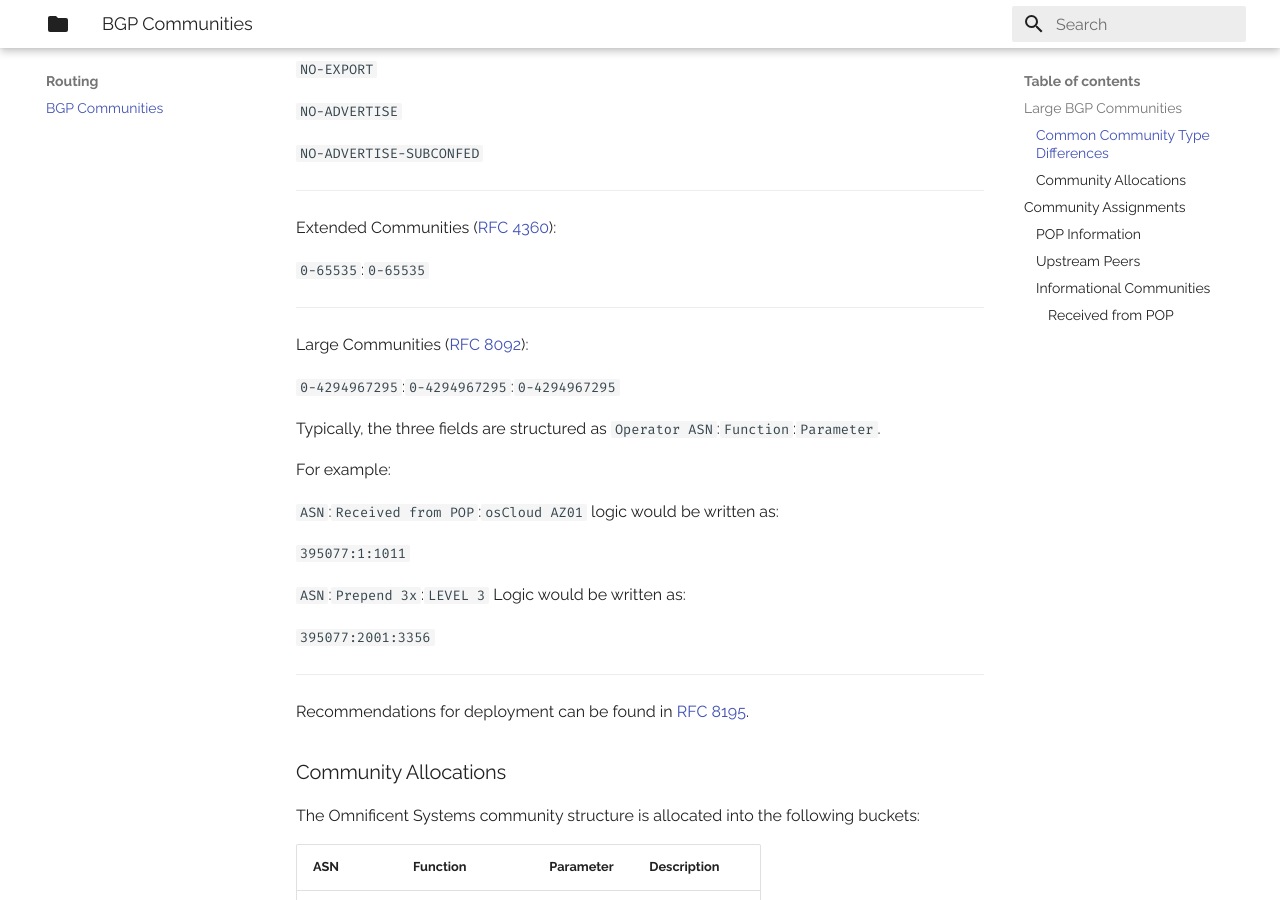
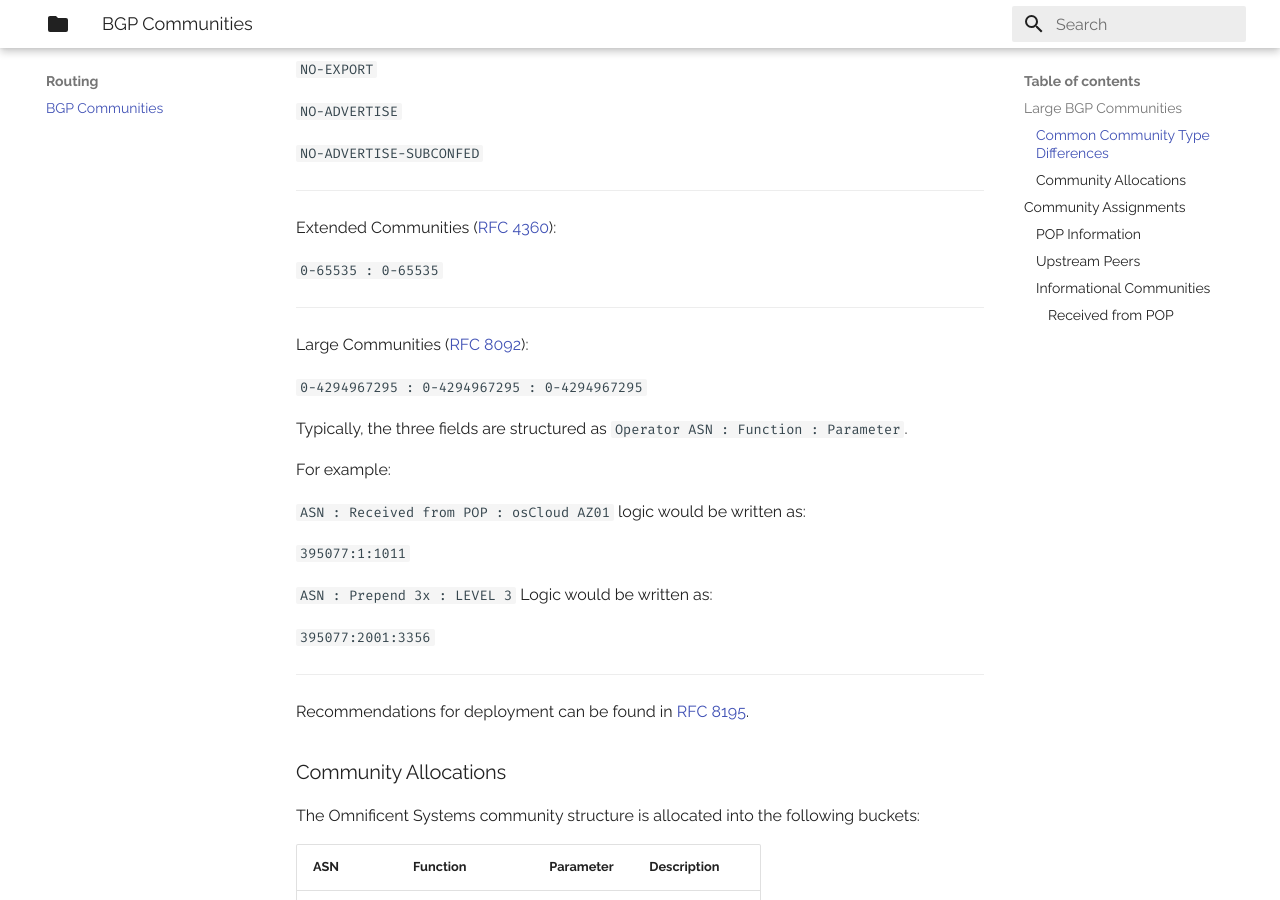
Before and after one commit to omnificentsystems/oscloud-docs, an MkDocs documentation site: the page built from docs/Routing/BGP Community Structure.md, in a window 1280 px wide and 900 px high, scrolled down 682 px. Built offline with MkDocs 1.6.1 and Material for MkDocs 9.7.7, drawn with Linux system fonts in a browser that asks for light colours.

```diff
--- a/docs/Routing/BGP Community Structure.md
+++ b/docs/Routing/BGP Community Structure.md
@@ -28,23 +28,23 @@ Standard Communities ([RFC 1997](https://tools.ietf.org/html/rfc1997)):
 
 Extended Communities ([RFC 4360](https://tools.ietf.org/html/rfc4360)):
 
-`0-65535`:`0-65535`
+`0-65535 : 0-65535`
 
 ---
 
 Large Communities ([RFC 8092](https://tools.ietf.org/html/rfc8092)):
 
-`0-4294967295`:`0-4294967295`:`0-4294967295`
+`0-4294967295 : 0-4294967295 : 0-4294967295`
 
-Typically, the three fields are structured as `Operator ASN`:`Function`:`Parameter`.
+Typically, the three fields are structured as `Operator ASN : Function : Parameter`.
 
 For example:
 
-`ASN`:`Received from POP`:`osCloud AZ01` logic would be written as:
+`ASN : Received from POP : osCloud AZ01` logic would be written as:
 
 `395077:1:1011`
 
-`ASN`:`Prepend 3x`:`LEVEL 3` Logic would be written as:
+`ASN : Prepend 3x : LEVEL 3` Logic would be written as:
 
 `395077:2001:3356`
 
```
